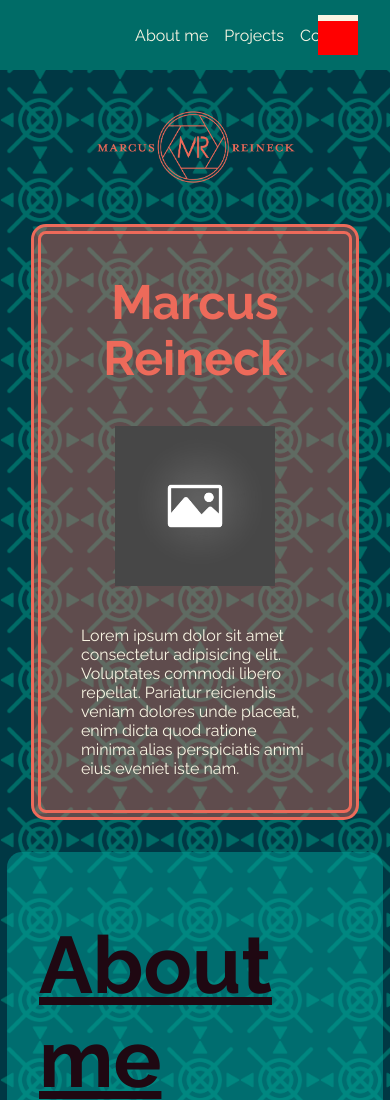
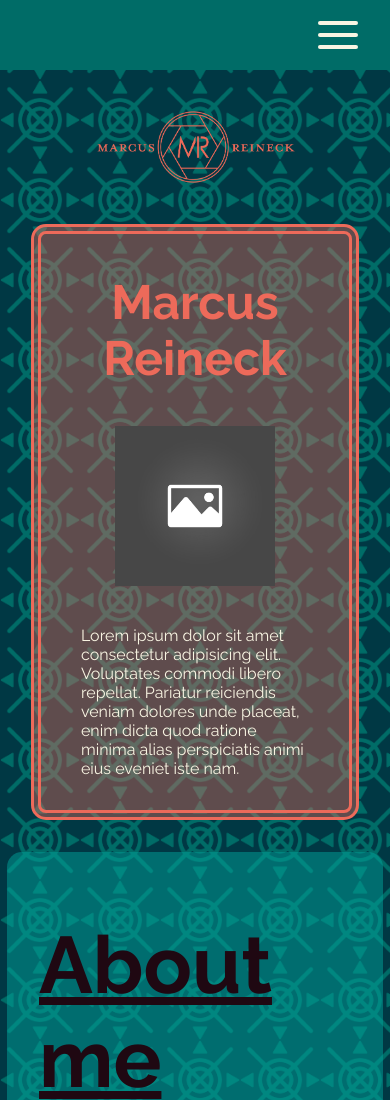
Before and after one commit to MarcusRei/portfolio, a website built with Parcel: page src/index.html in a window 390 px wide. Shown: the top 1100 px of the page. Built offline with nearby package versions, Linux system fonts and the light colour scheme.

Commit message:
debuggade js och fixade hamburger-symbol

```diff
--- a/src/js/main.js
+++ b/src/js/main.js
@@ -1,9 +1,11 @@
-const hamburger = document.getElementsByClassName("hamburger");
-const navMenu = document.getElementsByClassName("nav-menu");
+const hamburger = document.querySelector(".hamburger");
+const navMenu = document.querySelector(".nav-menu");
+console.log(hamburger);
 
 hamburger.addEventListener("click", expand);
 
 function expand() {
-    hamburger.classList.toggle("active");
-    navMenu.classList.toggle("active");
+  hamburger.classList.toggle("active");
+  navMenu.classList.toggle("active");
+  console.log("active");
 }
--- a/src/sass/_navigation.scss
+++ b/src/sass/_navigation.scss
@@ -2,7 +2,7 @@
 @use "mixins" as mix;
 
 .navbar {
-    background-color:var.$color-secondary-light;
+  background-color: var.$color-secondary-light;
   min-height: 70px;
   display: flex;
   justify-content: flex-end;
@@ -14,12 +14,20 @@
 }
 
 .nav-menu {
-    display: flex;
+  display: none;
   justify-content: center;
   gap: 1em;
   padding: 0;
   margin: 0;
   margin-right: 2em;
+
+  @include mix.desktop {
+    display: flex;
+  }
+}
+
+.nav-menu.active {
+  display: flex;
 }
 
 .nav-item {
@@ -38,38 +46,48 @@
 }
 
 .hamburger {
-    background-color: red;
+  display: flex;
+  justify-content: center;
+  align-items: center;
   position: absolute;
   width: 40px;
   height: 40px;
   right: 2em;
+  transition: 0.3s;
+
+  @include mix.desktop {
+    display: none;
+  }
+}
+
+.hamburger.active {
+  background-color: red;
 }
 
 .hamburger-symbol {
   background-color: var.$color-text-light;
   width: 40px;
-    height: 6px;
+  height: 4px;
   display: flex;
   position: relative;
-    content:"";
+  border-radius: 5px;
+}
+
+.hamburger-symbol::before,
+.hamburger-symbol::after {
+  background-color: var.$color-text-light;
+  content: "";
+  width: 40px;
+  height: 4px;
+  display: flex;
+  position: absolute;
+  border-radius: 5px;
 }
 
 .hamburger-symbol::before {
-    background-color: var.$color-text-light;
-    width: 40px;
-    height: 6px;
-    display: flex;
-    position: relative;
+  top: 12px;
 }
 
 .hamburger-symbol::after {
-    background-color: var.$color-text-light;
-    width: 40px;
-    height: 6px;
-    display: flex;
-    position: relative;
+  bottom: 12px;
 }
-
-.active {
-
-}
```
Also changed, not shown: src/index.html (+6 -8 lines). Lines whose indentation alone changed are shown as unchanged.
